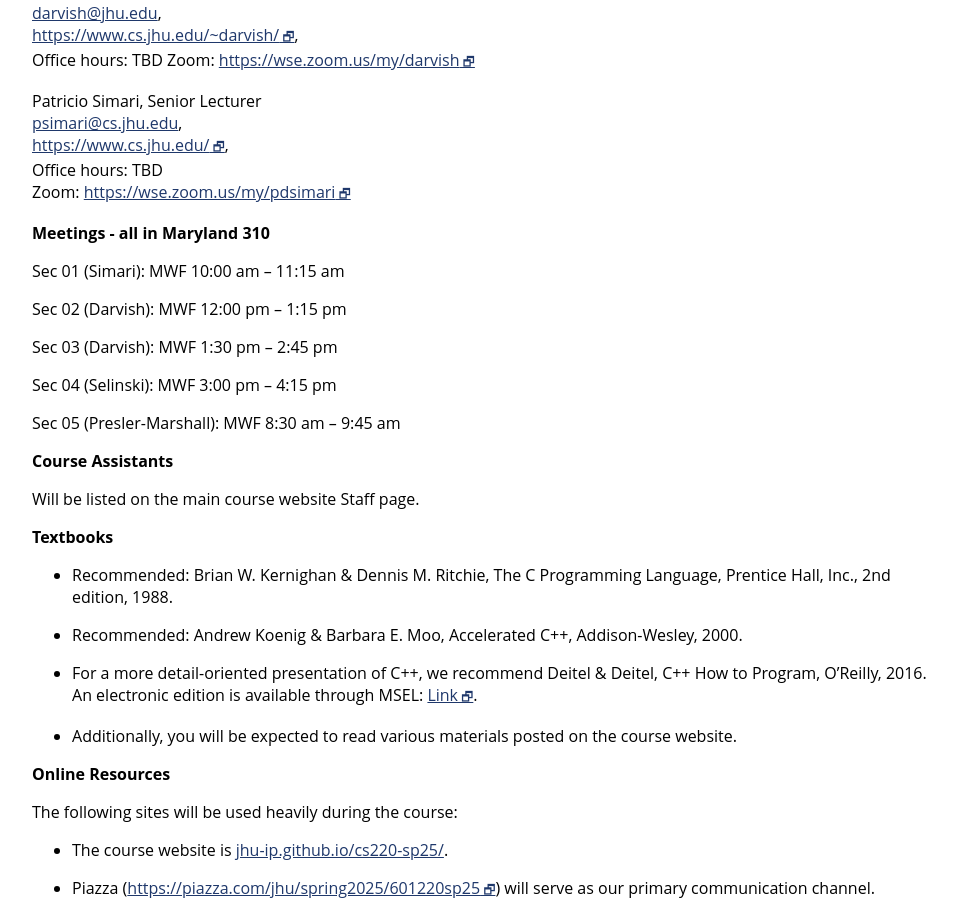
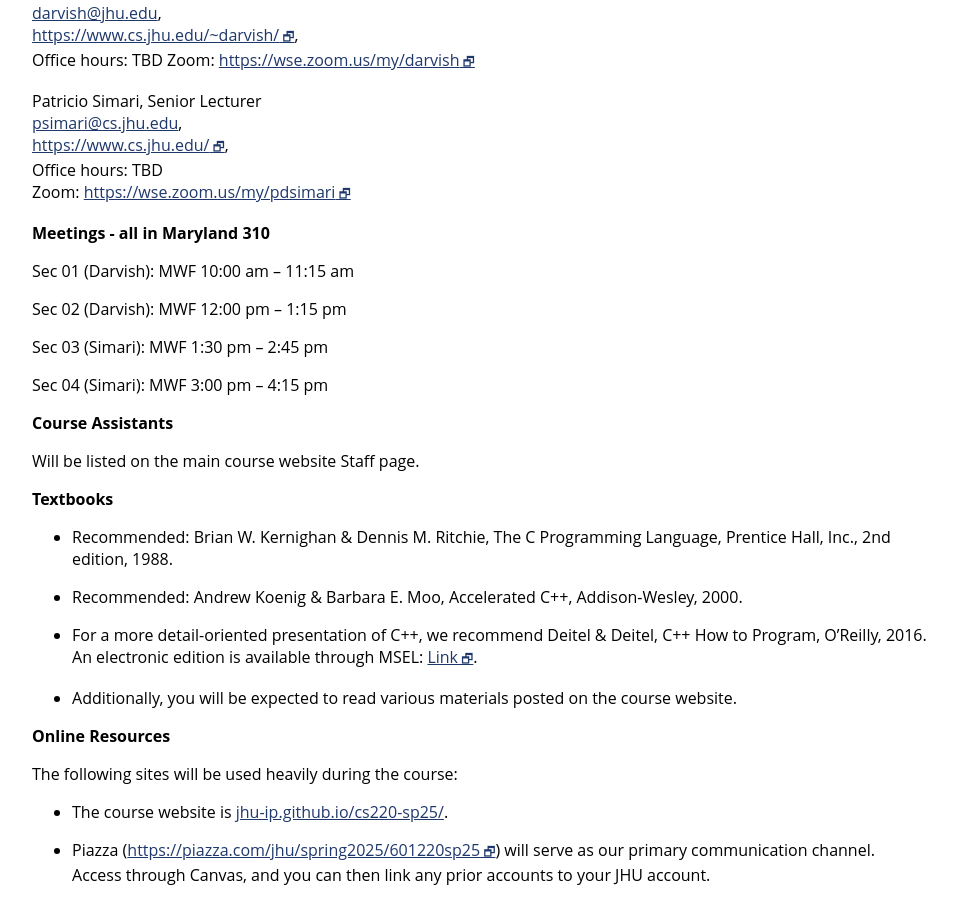
Before and after one commit to jhu-ip/cs220-sp25, a Jekyll site: the page built from syllabus.md, in a window 1280 px wide and 900 px high, scrolled down 750 px. Shown: the whole window, without its empty margins (160-1117 px from the left). Built offline with Jekyll 4.4.1, drawn with Linux system fonts in a browser that asks for light colours.

Commit message:
updated the syllabus

```diff
--- a/syllabus.md
+++ b/syllabus.md
@@ -54,15 +54,13 @@ Zoom: <a class="external" target="_blank" href="https://wse.zoom.us/my/pdsimari"
 
 **Meetings - all in Maryland 310**
 
-Sec 01 (Simari): MWF 10:00 am – 11:15 am
+Sec 01 (Darvish): MWF 10:00 am – 11:15 am
 
 Sec 02 (Darvish): MWF 12:00 pm – 1:15 pm
 
-Sec 03 (Darvish): MWF 1:30 pm – 2:45 pm
+Sec 03 (Simari): MWF 1:30 pm – 2:45 pm
 
-Sec 04 (Selinski): MWF 3:00 pm – 4:15 pm
-
-Sec 05 (Presler-Marshall): MWF 8:30 am – 9:45 am
+Sec 04 (Simari): MWF 3:00 pm – 4:15 pm
 
 **Course Assistants**
 
```
